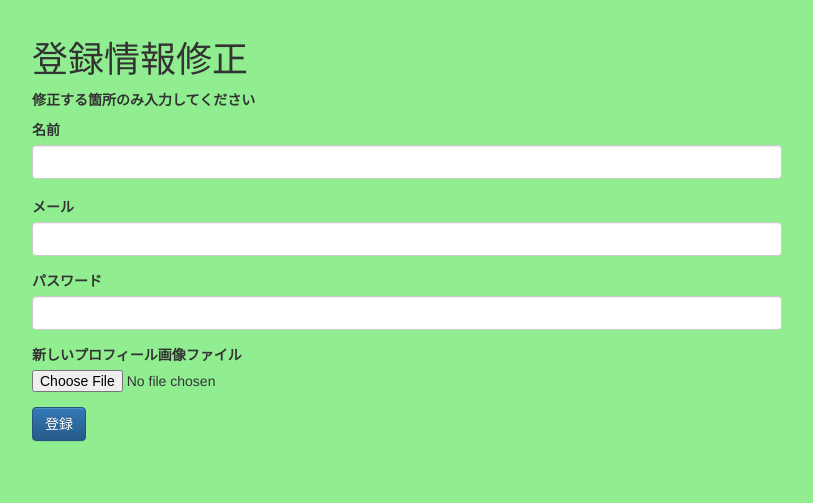
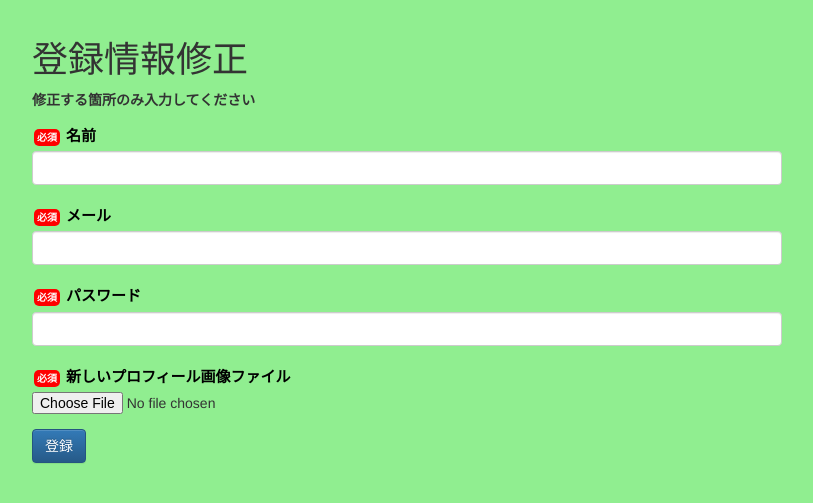
Before and after one commit to WheelChear-Developper/django_test_mysite2, a Django app: a page that uses talkapp/templates/talkapp/user_edit.html in a window 1280 px wide. Shown: the part 52-555 px from the top of the page, without its empty margins (233-1046 px from the left). Run offline with Django 3.2, Linux system fonts and the light colour scheme; some libraries are stand-ins or nearby versions.

Commit message:
ユーザー登録、更新画面バランス調整

```diff
--- a/talkapp/static/css/mystyle.css
+++ b/talkapp/static/css/mystyle.css
@@ -5,3 +5,23 @@ body {
 .btn-space-30 {
     margin-top: 30px;
 }
+
+a.label-required {
+    font-size: 10px;
+    padding: 3px;
+    margin: 2px;
+    background-color: red;
+    border-top-right-radius: 5px;
+    border-top-left-radius: 5px;
+    border-bottom-right-radius: 5px;
+    border-bottom-left-radius: 5px;
+}
+
+label.label-required-text {
+    color: black;
+    padding: 3px;
+    padding-left: 0px;
+    margin: 2px;
+    margin-left: 0px;
+    font-size: 15px;
+}
--- a/talkapp/templates/talkapp/user_edit.html
+++ b/talkapp/templates/talkapp/user_edit.html
@@ -11,20 +11,24 @@
     <p><strong>修正する箇所のみ入力してください</strong></p>
     <form action="{% url 'talkapp:user_update' %}" method="post" enctype="multipart/form-data">
       <div class="form-group">
-        <label for="Name">名前</label>
+        <a class="label label-required">必須</a>
+        <label class="label-required-text" for="Name">名前</label>
         <input type="text" name="name" class="form-control" id="Name">
       </div>
       <div class="form-group">
-        <label for="Email">メール</label>
+        <a class="label label-required">必須</a>
+        <label class="label-required-text" for="Email">メール</label>
         <input type="text" name="email" style="visibility: hidden; top: -100px; left: -100px;" />
         <input type="text" name="email" class="form-control" id="Email">
       </div>
       <div class="form-group">
-        <label for="Password">パスワード</label>
+        <a class="label label-required">必須</a>
+        <label class="label-required-text" for="Password">パスワード</label>
         <input type="password" name="password" class="form-control" id="Password">
       </div>
       <div class="form-group">
-        <label for="ImageFile">新しいプロフィール画像ファイル</label>
+        <a class="label label-required">必須</a>
+        <label class="label-required-text" for="ImageFile">新しいプロフィール画像ファイル</label>
         <input type="file" name="file" id="ImageFile">
       </div>
       <button type="submit" class="btn btn-primary">登録</button>
```
Also changed, not shown: talkapp/templates/talkapp/user_create.html (+4 -4 lines).
